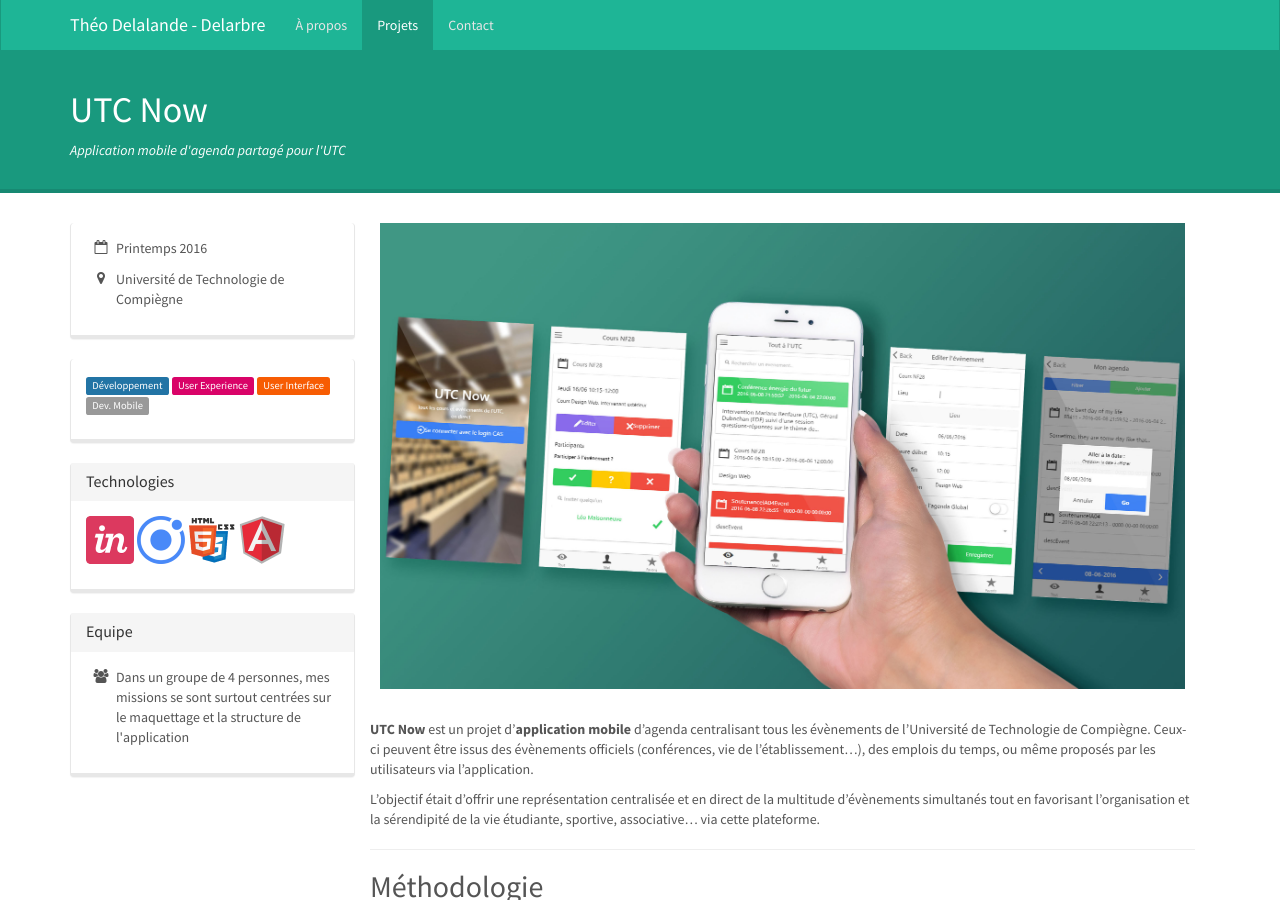
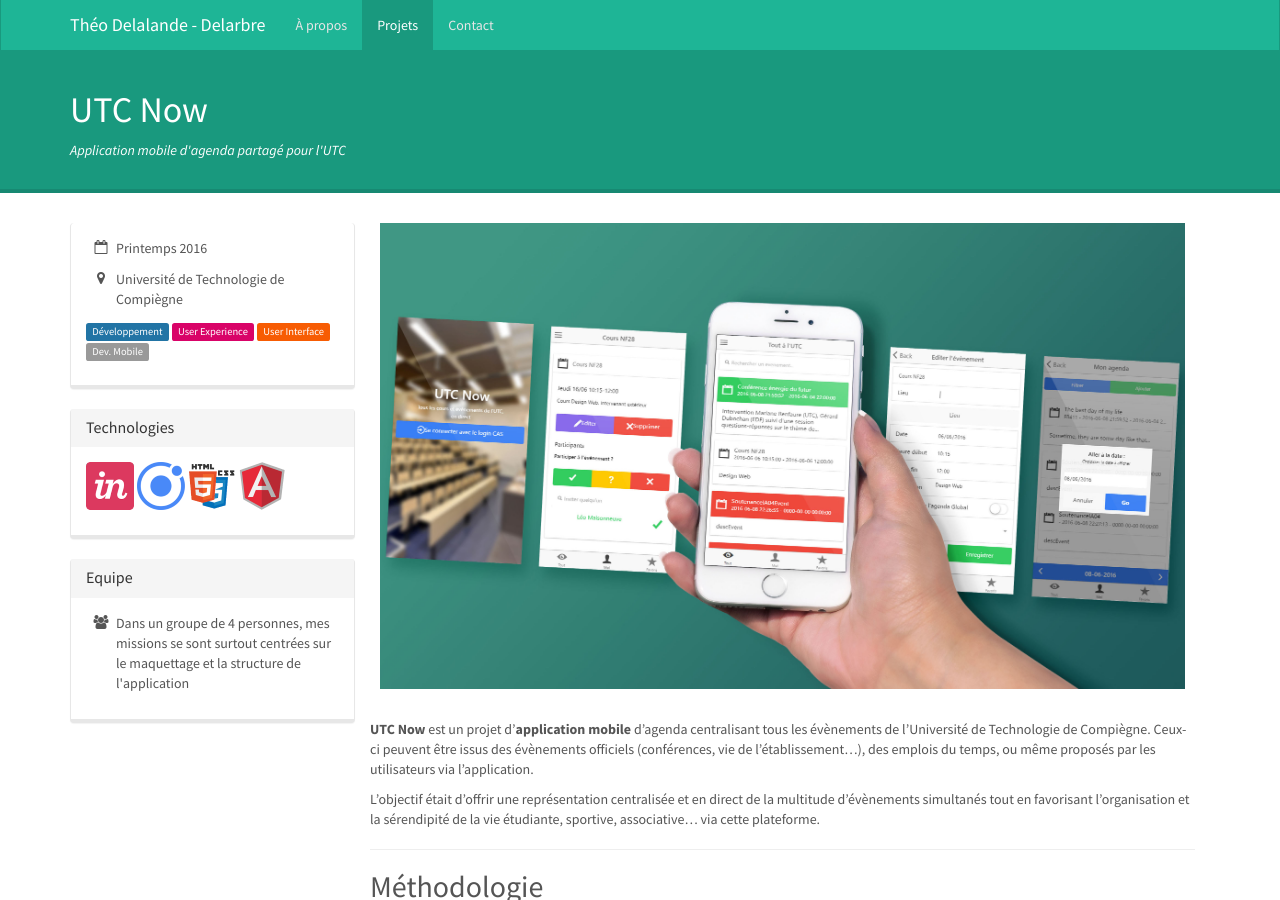
Before and after one commit to TheoDel/TheoDel.github.io, a Jekyll site: the page built from _projects/utcnow.md, in a window 1280 px wide and 900 px high. Built offline with Jekyll 4.4.1, drawn with Linux system fonts in a browser that asks for light colours.

Commit message:
Ajustements

```diff
--- a/_data/projectcategories.yml
+++ b/_data/projectcategories.yml
@@ -1,6 +1,9 @@
 dev:
     name: Développement
     color: success
+study:
+    name: Etude
+    color: info
 ui:
     name: User Interface
     color: warning
--- a/_includes/presentation.html
+++ b/_includes/presentation.html
@@ -1,6 +1,6 @@
 <div class="container">
     <div class="jumbotron">
-        <h2>Bienvenue</h2>
+        <h2>Bienvenue,</h2>
         <p>Je suis étudiant en UX design, en master Innovation et Complexité à l'Université de Technologie de Compiègne et développeur.</p>
         <br/>
 
--- a/_layouts/project.html
+++ b/_layouts/project.html
@@ -26,17 +26,10 @@
                         <li><i class="fa-li fa fa-fw fa-calendar-o" aria-hidden="true"></i>{{page.displaydate}}</li>
                         <li><i class="fa-li fa fa-fw fa-map-marker" aria-hidden="true"></i>{{page.context}}</li>
                     </ul>
-                </div>
-            </div>
-
-            <div class="panel panel-default">
-                <div class="panel-body">
-                    <p>
-                        {% for projectcategory in page.projectcategories %}
+                    <p>{% for projectcategory in page.projectcategories %}
                         {% assign categorydata = site.data.projectcategories[projectcategory.name] %}
                         <span class="label label-{{categorydata.color}}">{{categorydata.name}}</span>
-                        {% endfor %}
-                    </p>
+                        {% endfor %}</p>
                 </div>
             </div>
 
--- a/_projects/utcnow.md
+++ b/_projects/utcnow.md
@@ -26,6 +26,7 @@ technologies:
 
 
 ---
+
 **UTC Now** est un projet d'**application mobile** d'agenda centralisant
 tous les évènements de l'Université de Technologie de Compiègne.
 Ceux-ci peuvent être issus des évènements officiels (conférences,
@@ -37,6 +38,7 @@ d'évènements simultanés tout en favorisant l'organisation et la sérendipité
 de la vie étudiante, sportive, associative... via cette plateforme.
 
 ---
+
 ## Méthodologie
 ### Concept et étude préalable
 Outre le concept de départ de représenter tous les évènements de l'UTC (et ce
```
Also changed, not shown: _projects/revell.md (+1 -0 lines).
